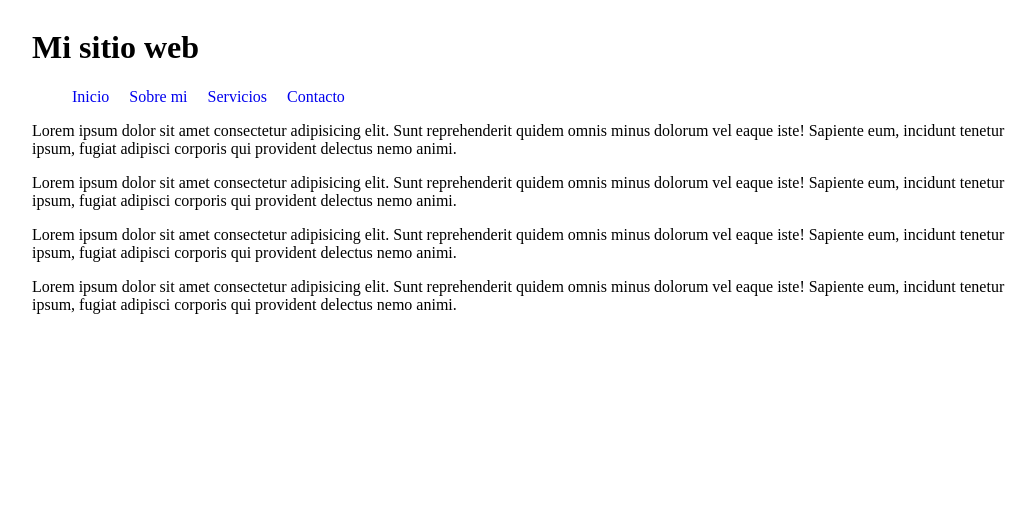
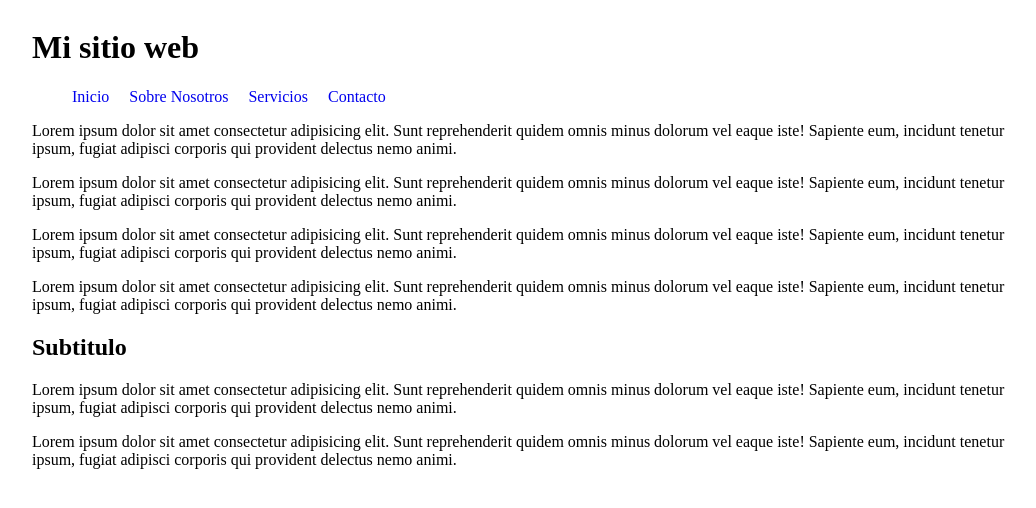
Before and after one commit to Yorsh355/miweb, a plain HTML site: page index.html in a window 1280 px wide. Shown: the whole page, without its empty margins (108-1144 px from the left). Drawn offline with Linux system fonts and the light colour scheme.

Commit message:
Añadir nueva sección de texto y actualizar enlace del menu

```diff
--- a/index.html
+++ b/index.html
@@ -12,15 +12,22 @@
             <h1 class="logo">Mi sitio web</h1>
             <ul>
                 <li><a href="#">Inicio</a></li>
-                <li><a href="#">Sobre mi</a></li>
+                <li><a href="#">Sobre Nosotros</a></li>
                 <li><a href="#">Servicios</a></li>
                 <li><a href="#">Contacto</a></li>
             </ul>
             <main>
-                <p>Lorem ipsum dolor sit amet consectetur adipisicing elit. Sunt reprehenderit quidem omnis minus dolorum vel eaque iste! Sapiente eum, incidunt tenetur ipsum, fugiat adipisci corporis qui provident delectus nemo animi.</p>
-                <p>Lorem ipsum dolor sit amet consectetur adipisicing elit. Sunt reprehenderit quidem omnis minus dolorum vel eaque iste! Sapiente eum, incidunt tenetur ipsum, fugiat adipisci corporis qui provident delectus nemo animi.</p>
-                <p>Lorem ipsum dolor sit amet consectetur adipisicing elit. Sunt reprehenderit quidem omnis minus dolorum vel eaque iste! Sapiente eum, incidunt tenetur ipsum, fugiat adipisci corporis qui provident delectus nemo animi.</p>
-                <p>Lorem ipsum dolor sit amet consectetur adipisicing elit. Sunt reprehenderit quidem omnis minus dolorum vel eaque iste! Sapiente eum, incidunt tenetur ipsum, fugiat adipisci corporis qui provident delectus nemo animi.</p>
+                <section>
+                    <p>Lorem ipsum dolor sit amet consectetur adipisicing elit. Sunt reprehenderit quidem omnis minus dolorum vel eaque iste! Sapiente eum, incidunt tenetur ipsum, fugiat adipisci corporis qui provident delectus nemo animi.</p>
+                    <p>Lorem ipsum dolor sit amet consectetur adipisicing elit. Sunt reprehenderit quidem omnis minus dolorum vel eaque iste! Sapiente eum, incidunt tenetur ipsum, fugiat adipisci corporis qui provident delectus nemo animi.</p>
+                    <p>Lorem ipsum dolor sit amet consectetur adipisicing elit. Sunt reprehenderit quidem omnis minus dolorum vel eaque iste! Sapiente eum, incidunt tenetur ipsum, fugiat adipisci corporis qui provident delectus nemo animi.</p>
+                    <p>Lorem ipsum dolor sit amet consectetur adipisicing elit. Sunt reprehenderit quidem omnis minus dolorum vel eaque iste! Sapiente eum, incidunt tenetur ipsum, fugiat adipisci corporis qui provident delectus nemo animi.</p>
+                </section>
+                <section>
+                    <h2>Subtitulo</h2>
+                    <p>Lorem ipsum dolor sit amet consectetur adipisicing elit. Sunt reprehenderit quidem omnis minus dolorum vel eaque iste! Sapiente eum, incidunt tenetur ipsum, fugiat adipisci corporis qui provident delectus nemo animi.</p>
+                    <p>Lorem ipsum dolor sit amet consectetur adipisicing elit. Sunt reprehenderit quidem omnis minus dolorum vel eaque iste! Sapiente eum, incidunt tenetur ipsum, fugiat adipisci corporis qui provident delectus nemo animi.</p>
+                </section>
             </main>
         </div>
     </header>
```
